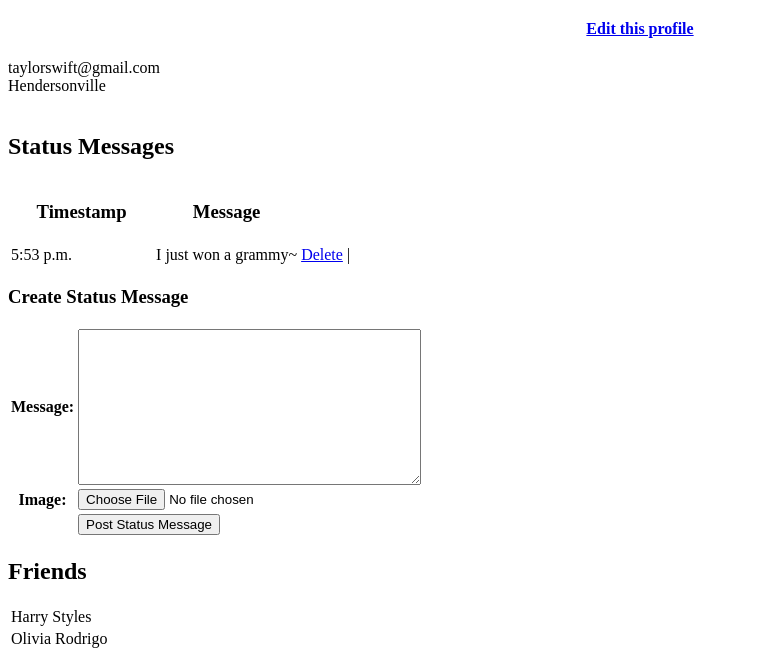
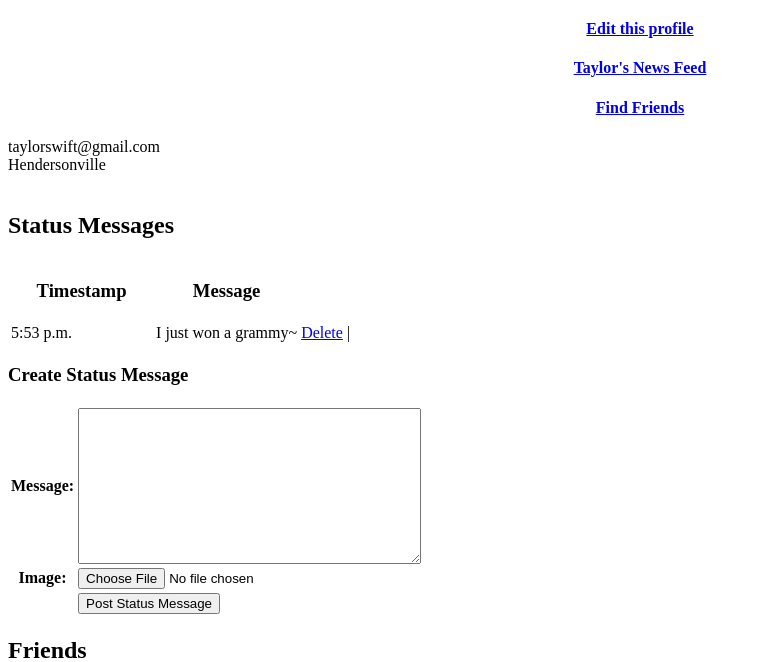
Before and after one commit to janamha/cs108-examples, a Django app: page /mini_fb/profile/1 in a window 1280 px wide. Shown: the part 417-1079 px from the top of the page, without its empty margins (0-762 px from the left). Run offline with Django 4.2, Linux system fonts and the light colour scheme; data comes from the database, SQL or seed files in the repository; both versions use the stored data as it was after the commit.

Commit message:
Finished Assignment 20

```diff
--- a/mini_fb/models.py
+++ b/mini_fb/models.py
@@ -33,6 +33,20 @@ class Profile(models.Model):
 
         return self.friends.all()
 
+    def get_news_feed(self):
+        '''Obtains and returns newsfeed items'''
+
+
+        news = StatusMessage.objects.filter(profile__in=self.get_friends()).order_by("-timestamp")
+        return news
+
+    def get_friend_suggestions(self):
+        'obtain and return a QuerySet of all Profile that could be added as friends.'
+
+        # returns profiles
+        possible_friends = friend_suggestions = Profile.objects.exclude(pk__in=self.friends.all()).exclude(pk=self.pk)
+        return possible_friends
+
     def __str__(self):
         '''Return a string representation of this Profile object.'''
         return f'"{self.first_name}" - {self.last_name} - {self.city} - {self.email}'
--- a/mini_fb/templates/mini_fb/show_profile_page.html
+++ b/mini_fb/templates/mini_fb/show_profile_page.html
@@ -11,6 +11,9 @@
     <h1>{{profile.first_name}} {{profile.last_name}}<br></h1>
     <img src="{{profile.image_url}}" style="max-width: 400;"><br>
     <h4><a href="{% url 'update_profile' profile.pk %}">Edit this profile</a></h4>
+    <h4><a href="{% url 'news_feed' profile.pk %}">{{profile.first_name}}'s News Feed</a></h4>
+    <h4><a href="{% url 'show_possible_friends' profile.pk %}">Find Friends</a></h4>
+
 </center>
 {{profile.email}} <br>
 {{profile.city}} <br>
@@ -73,7 +76,7 @@ enctype="multipart/form-data">
                     {{f.first_name}} {{f.last_name}}
                 </td>
                 <td>
-                    <img src='{{f.image.url}}' style='max-width: 200;'>
+                    <img src='{{f.image_url}}' style='max-width: 200;'>
                 </td>
             </tr>
         {% endfor %}
--- a/mini_fb/urls.py
+++ b/mini_fb/urls.py
@@ -4,8 +4,9 @@
 # Description: direct URL requests to view functions
 
 
+from tokenize import Name
 from django.urls import path
-from .views import DeleteStatusMessageView, ShowAllProfilesView, ShowProfilePageView, CreateProfileView, UpdateProfileView, post_status_message # our view class definition
+from .views import DeleteStatusMessageView, ShowAllProfilesView, ShowPossibleFriendsView, ShowProfilePageView, CreateProfileView, ShowsNewsFeedView, UpdateProfileView, post_status_message, add_friend # our view class definition
 
 urlpatterns = [
     # map the URL (empty string) to the view
@@ -15,5 +16,7 @@ urlpatterns = [
     path('profile/<int:pk>/update', UpdateProfileView.as_view(), name="update_profile"),
     path('profile/<int:pk>/post_status', post_status_message, name="post_status"),
     path('profile/<int:profile_pk>/delete_status/<int:status_pk>', DeleteStatusMessageView.as_view(), name="delete_status"),
-
+    path('profile/<int:pk>/news_feed', ShowsNewsFeedView.as_view(), name='news_feed'),
+    path('profile/<int:pk>/show_possible_friends', ShowPossibleFriendsView.as_view(), name='show_possible_friends'),
+    path('profile/<int:profile_pk>/add_friend/<int:friend_pk>', add_friend, name='add_friend')
 ]
--- a/mini_fb/views.py
+++ b/mini_fb/views.py
@@ -4,6 +4,7 @@
 # Description: Creates views to display profiles
 
 from ast import Delete
+import profile
 from .models import Profile, StatusMessage
 from django.views.generic import ListView, DetailView, CreateView, UpdateView, DeleteView
 from .forms import CreateProfileForm, UpdateProfileForm, CreateStatusMessageForm
@@ -87,6 +88,19 @@ class DeleteStatusMessageView(DeleteView):
         # reverse to show the person page
         return reverse('show_profile_page', kwargs={'pk':profile.pk})
 
+class ShowsNewsFeedView(DetailView):
+    '''A view to display a Profile's newsfeed'''
+
+    model = Profile # retrieve objects of type Profile from the database
+    template_name = 'mini_fb/show_news_feed.html'
+    context_object_name = 'profile' # how to find the data in the template file
+
+class ShowPossibleFriendsView(DetailView):
+    'A view to display possible friends'
+    model = Profile # retrieve objects of type Profile from the database
+    template_name = 'mini_fb/show_possible_friends.html'
+    context_object_name = 'profile' # how to find the data in the template file
+
 def post_status_message(request, pk):
     '''
     Process a form submission to post a new status message.
@@ -121,3 +135,13 @@ def post_status_message(request, pk):
     # redirect the user to the show_profile_page view
     url = reverse('show_profile_page', kwargs={'pk': pk})
     return redirect(url)
+
+def add_friend(request, profile_pk, friend_pk):
+    '''function to add a friend for a given profile'''
+    profile = Profile.objects.get(pk=profile_pk)
+    friend = Profile.objects.get(pk=friend_pk)
+    profile.friends.add(friend)
+    profile.save()
+
+    url = reverse('show_profile_page', kwargs={'pk': profile_pk})
+    return redirect(url)
```
Also changed, not shown: mini_fb/templates/mini_fb/show_news_feed.html (added, +34 -0 lines), mini_fb/templates/mini_fb/show_possible_friends.html (added, +37 -0 lines), db.sqlite3.
